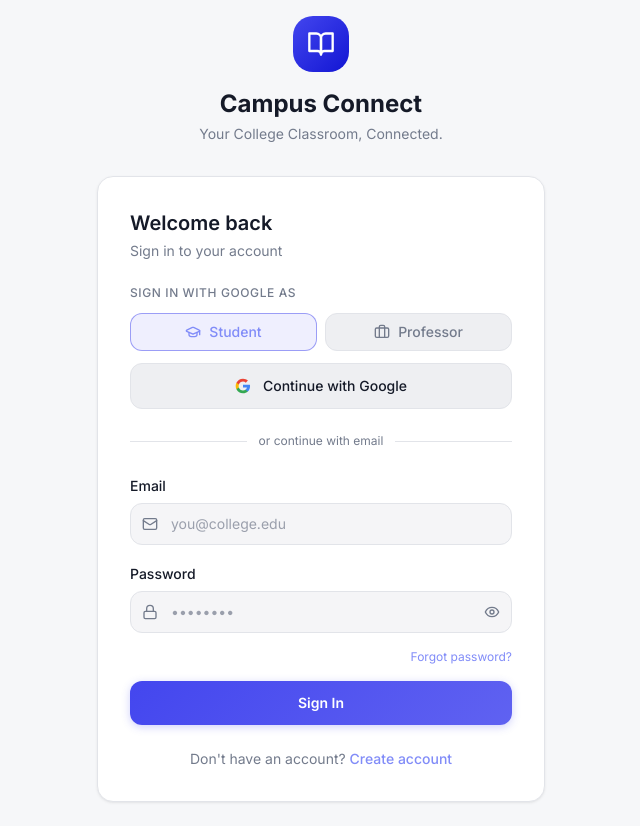
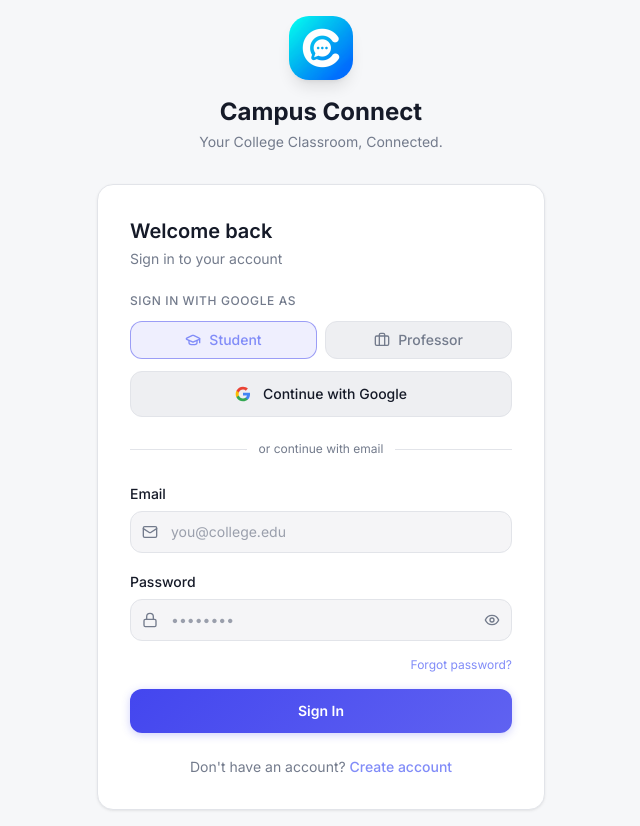
Before and after one commit to anuragsutar887-hash/Campus-Connect, a Next.js app: page /login in a window 1280 px wide. Shown: the whole page, without its empty margins (319-959 px from the left). Built offline with nearby package versions, Linux system fonts and the light colour scheme; no server answers.

Commit message:
Replace old book icon logo with new Campus Connect logo image across app + add favicon for browser tab

```diff
--- a/src/app/layout.tsx
+++ b/src/app/layout.tsx
@@ -19,10 +19,16 @@
   description: 'A professional academic workspace for students and professors to manage class communication, attendance, assignments, notes, meetings, and resources in one place.',
   keywords: 'campus, academic, classroom, assignments, attendance, notes, college',
   authors: [{ name: 'Campus Connect' }],
+  icons: {
+    icon: '/logo.jpg',
+    shortcut: '/logo.jpg',
+    apple: '/logo.jpg',
+  },
   openGraph: {
     title: 'Campus Connect',
     description: 'One class. One workspace. Everything connected.',
     type: 'website',
+    images: ['/logo.jpg'],
   },
 }
 
--- a/src/app/login/page.tsx
+++ b/src/app/login/page.tsx
@@ -67,8 +67,8 @@
       <div className="w-full max-w-md animate-fade-in">
         {/* Logo */}
         <div className="text-center mb-8">
-          <div className="inline-flex items-center justify-center w-14 h-14 rounded-2xl mb-4" style={{ background: 'linear-gradient(135deg, hsl(239 84% 60%), hsl(239 84% 45%))' }}>
-            <BookOpen className="w-7 h-7 text-white" />
+          <div className="inline-flex items-center justify-center mb-4">
+            <img src="/logo.jpg" alt="Campus Connect" className="w-16 h-16 rounded-2xl object-cover shadow-lg" />
           </div>
           <h1 className="text-2xl font-bold text-foreground">Campus Connect</h1>
           <p className="text-muted-foreground text-sm mt-1">Your College Classroom, Connected.</p>
--- a/src/app/page.tsx
+++ b/src/app/page.tsx
@@ -3,7 +3,6 @@
 import { useEffect, useState } from 'react'
 import { useRouter } from 'next/navigation'
 import { useAuth } from '@/lib/auth-context'
-import { BookOpen } from 'lucide-react'
 
 export default function HomePage() {
   const { user, userProfile, loading } = useAuth()
@@ -46,12 +45,11 @@
   return (
     <div className="min-h-screen flex items-center justify-center bg-background">
       <div className="flex flex-col items-center gap-5 animate-fade-in">
-        <div
-          className="w-14 h-14 rounded-2xl flex items-center justify-center shadow-lg"
-          style={{ background: 'linear-gradient(135deg, hsl(239 84% 60%), hsl(239 84% 45%))' }}
-        >
-          <BookOpen className="w-7 h-7 text-white" />
-        </div>
+        <img
+          src="/logo.jpg"
+          alt="Campus Connect"
+          className="w-14 h-14 rounded-2xl object-cover shadow-lg"
+        />
         <div className="flex flex-col items-center gap-2">
           <div className="w-8 h-8 border-2 border-brand-500 border-t-transparent rounded-full animate-spin" />
           <p className="text-muted-foreground text-sm">Loading Campus Connect…</p>
--- a/src/app/register/page.tsx
+++ b/src/app/register/page.tsx
@@ -68,8 +68,8 @@
 
       <div className="w-full max-w-lg animate-fade-in">
         <div className="text-center mb-8">
-          <div className="inline-flex items-center justify-center w-14 h-14 rounded-2xl mb-4" style={{ background: 'linear-gradient(135deg, hsl(239 84% 60%), hsl(239 84% 45%))' }}>
-            <BookOpen className="w-7 h-7 text-white" />
+          <div className="inline-flex items-center justify-center mb-4">
+            <img src="/logo.jpg" alt="Campus Connect" className="w-16 h-16 rounded-2xl object-cover shadow-lg" />
           </div>
           <h1 className="text-2xl font-bold text-foreground">Join Campus Connect</h1>
           <p className="text-muted-foreground text-sm mt-1">Create your academic workspace account</p>
--- a/src/components/layout/Sidebar.tsx
+++ b/src/components/layout/Sidebar.tsx
@@ -82,12 +82,11 @@
         {/* Logo */}
         <div className="flex items-center justify-between px-5 py-4 border-b border-border">
           <Link href="/" className="flex items-center gap-2.5">
-            <div
-              className="w-8 h-8 rounded-lg flex items-center justify-center flex-shrink-0"
-              style={{ background: 'linear-gradient(135deg, hsl(239 84% 60%), hsl(239 84% 45%))' }}
-            >
-              <BookOpen className="w-4 h-4 text-white" />
-            </div>
+            <img
+              src="/logo.jpg"
+              alt="Campus Connect"
+              className="w-8 h-8 rounded-lg object-cover flex-shrink-0"
+            />
             <span className="font-bold text-foreground text-sm tracking-tight">Campus Connect</span>
           </Link>
           <button onClick={onClose} className="lg:hidden text-muted-foreground hover:text-foreground p-1 rounded transition-colors">
```
Also changed, not shown: public/icon.jpg (added), public/logo.jpg (added).
